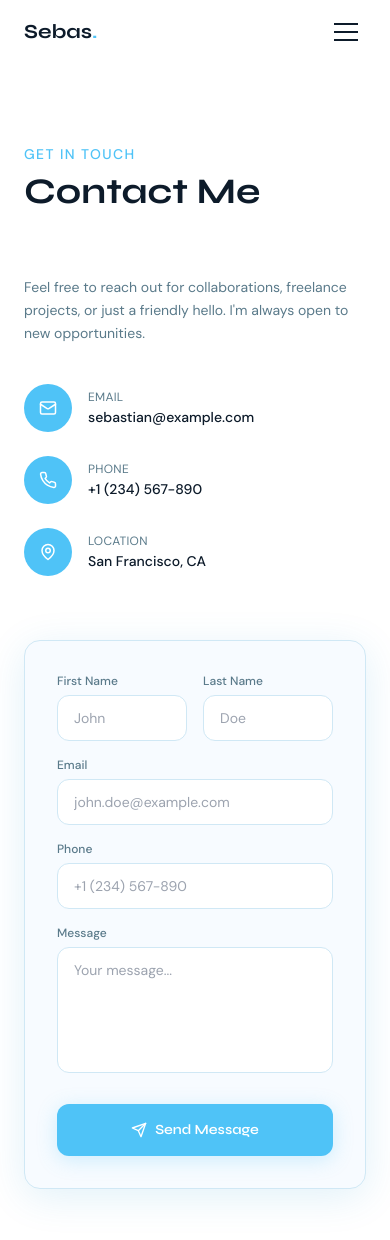
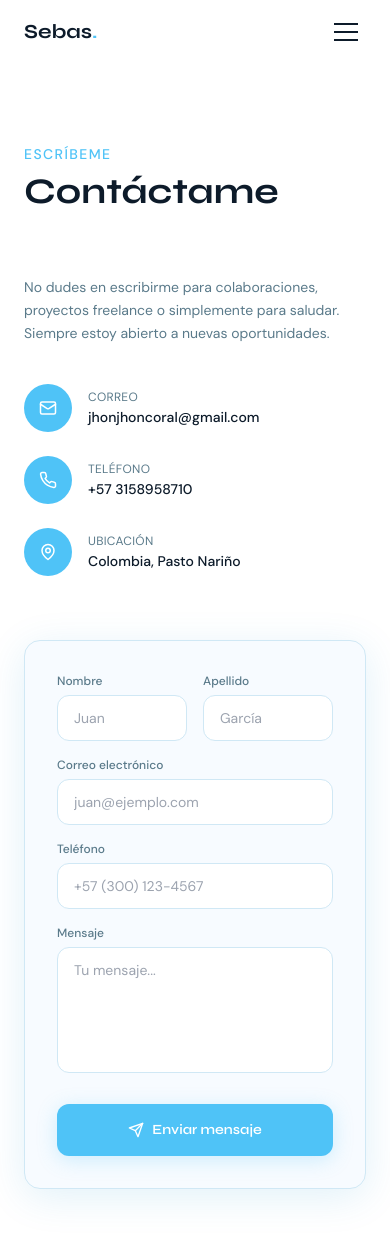
Before and after one commit to Fiurer7kp/Portafolio, a React (Vite) app: page /contact in a window 390 px wide. Shown: the top 1240 px of the page. Built offline with nearby package versions, Linux system fonts and the light colour scheme.

Commit message:
actualizando datos de contacto

```diff
--- a/package.json
+++ b/package.json
@@ -5,7 +5,7 @@
   "type": "module",
   "scripts": {
     "dev": "vite",
-    "build": "vite build",
+    "build": "tsc && vite build",
     "preview": "vite preview"
   },
   "dependencies": {
--- a/src/app/components/Layout.tsx
+++ b/src/app/components/Layout.tsx
@@ -6,11 +6,11 @@ interface LayoutProps {
 }
 
 const navLinks = [
-  { label: 'Home', path: '/' },
-  { label: 'Services', path: '/services' },
-  { label: 'Resume', path: '/resume' },
-  { label: 'Work', path: '/work' },
-  { label: 'Contact', path: '/contact' },
+  { label: 'Inicio', path: '/' },
+  { label: 'Servicios', path: '/services' },
+  { label: 'Currículum', path: '/resume' },
+  { label: 'Proyectos', path: '/work' },
+  { label: 'Contacto', path: '/contact' },
 ]
 
 export default function Layout({ children }: LayoutProps) {
@@ -73,7 +73,7 @@ export default function Layout({ children }: LayoutProps) {
             })}
           </div>
 
-          {/* Hire me btn */}
+          {/* Contrátame btn */}
           <div className="hidden md:block">
             <Link
               to="/contact"
@@ -85,7 +85,7 @@ export default function Layout({ children }: LayoutProps) {
                 boxShadow: '0 4px 20px var(--accent-glow)',
               }}
             >
-              Hire me
+              Contrátame
             </Link>
           </div>
 
@@ -93,7 +93,7 @@ export default function Layout({ children }: LayoutProps) {
           <button
             className="md:hidden flex flex-col gap-1.5 p-2"
             onClick={() => setMenuOpen(!menuOpen)}
-            aria-label="Toggle menu"
+            aria-label="Abrir menú"
           >
             <span className="block w-6 h-0.5 transition-all duration-300" style={{ background: 'var(--text)', transform: menuOpen ? 'rotate(45deg) translateY(8px)' : '' }} />
             <span className="block w-6 h-0.5 transition-all duration-300" style={{ background: 'var(--text)', opacity: menuOpen ? 0 : 1 }} />
@@ -122,7 +122,7 @@ export default function Layout({ children }: LayoutProps) {
               className="px-6 py-2.5 rounded-full text-sm font-semibold text-center mt-2"
               style={{ background: 'var(--accent)', color: '#fff' }}
             >
-              Hire me
+              Contrátame
             </Link>
           </div>
         )}
--- a/src/app/pages/Contact.tsx
+++ b/src/app/pages/Contact.tsx
@@ -2,24 +2,9 @@ import { useState, useEffect } from 'react'
 import { Mail, Phone, MapPin, Send } from 'lucide-react'
 
 const contactInfo = [
-  {
-    icon: Mail,
-    label: 'Email',
-    value: 'sebastian@example.com',
-    href: 'mailto:sebastian@example.com',
-  },
-  {
-    icon: Phone,
-    label: 'Phone',
-    value: '+1 (234) 567-890',
-    href: 'tel:+12345678890',
-  },
-  {
-    icon: MapPin,
-    label: 'Location',
-    value: 'San Francisco, CA',
-    href: '#',
-  },
+  { icon: Mail, label: 'Correo', value: 'jhonjhoncoral@gmail.com', href: 'mailto:jhonjhoncoral@gmail.com' },
+  { icon: Phone, label: 'Teléfono', value: '+57 3158958710', href: 'tel:+573158958710' },
+  { icon: MapPin, label: 'Ubicación', value: 'Colombia, Pasto Nariño', href: '#' },
 ]
 
 export default function Contact() {
@@ -48,179 +33,103 @@ export default function Contact() {
       className="min-h-screen max-w-6xl mx-auto px-6 py-20"
       style={{ opacity: visible ? 1 : 0, transition: 'opacity 0.6s ease' }}
     >
-      {/* Header */}
       <div className="mb-16">
-        <p
-          className="text-sm tracking-widest uppercase mb-2 font-medium"
-          style={{ color: 'var(--accent)', fontFamily: 'DM Sans, sans-serif' }}
-        >
-          Get in touch
+        <p className="text-sm tracking-widest uppercase mb-2 font-medium"
+          style={{ color: 'var(--accent)', fontFamily: 'DM Sans, sans-serif' }}>
+          Escríbeme
         </p>
-        <h2
-          className="text-4xl md:text-5xl font-bold"
-          style={{ fontFamily: 'Syne, sans-serif', color: 'var(--text)' }}
-        >
-          Contact Me
+        <h2 className="text-4xl md:text-5xl font-bold"
+          style={{ fontFamily: 'Syne, sans-serif', color: 'var(--text)' }}>
+          Contáctame
         </h2>
       </div>
 
       <div className="grid md:grid-cols-2 gap-16 items-start">
-        {/* Left — contact info */}
+        {/* Info de contacto */}
         <div>
-          <p
-            className="text-sm leading-relaxed mb-10"
-            style={{ color: 'var(--text-muted)', fontFamily: 'DM Sans, sans-serif', maxWidth: '380px' }}
-          >
-            Feel free to reach out for collaborations, freelance projects, or just a friendly hello. I'm always open to new opportunities.
+          <p className="text-sm leading-relaxed mb-10"
+            style={{ color: 'var(--text-muted)', fontFamily: 'DM Sans, sans-serif', maxWidth: '380px' }}>
+            No dudes en escribirme para colaboraciones, proyectos freelance o simplemente para saludar. Siempre estoy abierto a nuevas oportunidades.
           </p>
-
           <div className="flex flex-col gap-6">
             {contactInfo.map(({ icon: Icon, label, value, href }) => (
-              <a
-                key={label}
-                href={href}
-                className="flex items-center gap-4 group"
-              >
-                <div
-                  className="w-12 h-12 rounded-full flex items-center justify-center flex-shrink-0 transition-all duration-300 group-hover:scale-110"
-                  style={{ background: 'var(--accent)', color: '#fff' }}
-                >
+              <a key={label} href={href} className="flex items-center gap-4 group">
+                <div className="w-12 h-12 rounded-full flex items-center justify-center flex-shrink-0 transition-all duration-300 group-hover:scale-110"
+                  style={{ background: 'var(--accent)', color: '#fff' }}>
                   <Icon size={18} />
                 </div>
                 <div>
-                  <p
-                    className="text-xs uppercase tracking-wide mb-0.5"
-                    style={{ color: 'var(--text-muted)', fontFamily: 'DM Sans, sans-serif' }}
-                  >
-                    {label}
-                  </p>
-                  <p
-                    className="text-sm font-medium"
-                    style={{ color: 'var(--text)', fontFamily: 'DM Sans, sans-serif' }}
-                  >
-                    {value}
-                  </p>
+                  <p className="text-xs uppercase tracking-wide mb-0.5"
+                    style={{ color: 'var(--text-muted)', fontFamily: 'DM Sans, sans-serif' }}>{label}</p>
+                  <p className="text-sm font-medium"
+                    style={{ color: 'var(--text)', fontFamily: 'DM Sans, sans-serif' }}>{value}</p>
                 </div>
               </a>
             ))}
           </div>
         </div>
 
-        {/* Right — form */}
-        <div
-          className="p-8 rounded-2xl"
-          style={{
-            background: 'var(--bg-card)',
-            border: '1px solid var(--border)',
-            boxShadow: '0 8px 40px var(--shadow)',
-          }}
-        >
+        {/* Formulario */}
+        <div className="p-8 rounded-2xl"
+          style={{ background: 'var(--bg-card)', border: '1px solid var(--border)', boxShadow: '0 8px 40px var(--shadow)' }}>
           <div className="grid grid-cols-2 gap-4 mb-4">
-            <div>
-              <label className="block text-xs font-medium mb-1.5" style={{ color: 'var(--text-muted)', fontFamily: 'DM Sans, sans-serif' }}>
-                First Name
-              </label>
-              <input
-                type="text"
-                name="name"
-                value={form.name}
-                onChange={handleChange}
-                placeholder="John"
-                className="w-full px-4 py-3 rounded-xl text-sm outline-none transition-all duration-200"
-                style={{
-                  background: 'var(--bg)',
-                  border: '1.5px solid var(--border)',
-                  color: 'var(--text)',
-                  fontFamily: 'DM Sans, sans-serif',
-                }}
-                onFocus={(e) => (e.target.style.borderColor = 'var(--accent)')}
-                onBlur={(e) => (e.target.style.borderColor = 'var(--border)')}
-              />
-            </div>
-            <div>
-              <label className="block text-xs font-medium mb-1.5" style={{ color: 'var(--text-muted)', fontFamily: 'DM Sans, sans-serif' }}>
-                Last Name
-              </label>
-              <input
-                type="text"
-                name="lastName"
-                value={form.lastName}
-                onChange={handleChange}
-                placeholder="Doe"
-                className="w-full px-4 py-3 rounded-xl text-sm outline-none transition-all duration-200"
-                style={{
-                  background: 'var(--bg)',
-                  border: '1.5px solid var(--border)',
-                  color: 'var(--text)',
-                  fontFamily: 'DM Sans, sans-serif',
-                }}
-                onFocus={(e) => (e.target.style.borderColor = 'var(--accent)')}
-                onBlur={(e) => (e.target.style.borderColor = 'var(--border)')}
-              />
-            </div>
+            {[
+              { name: 'name', label: 'Nombre', placeholder: 'Juan' },
+              { name: 'lastName', label: 'Apellido', placeholder: 'García' },
+            ].map((field) => (
+              <div key={field.name}>
+                <label className="block text-xs font-medium mb-1.5"
+                  style={{ color: 'var(--text-muted)', fontFamily: 'DM Sans, sans-serif' }}>
+                  {field.label}
+                </label>
+                <input type="text" name={field.name}
+                  value={form[field.name as keyof typeof form]}
+                  onChange={handleChange} placeholder={field.placeholder}
+                  className="w-full px-4 py-3 rounded-xl text-sm outline-none transition-all duration-200"
+                  style={{ background: 'var(--bg)', border: '1.5px solid var(--border)', color: 'var(--text)', fontFamily: 'DM Sans, sans-serif' }}
+                  onFocus={(e) => (e.target.style.borderColor = 'var(--accent)')}
+                  onBlur={(e) => (e.target.style.borderColor = 'var(--border)')} />
+              </div>
+            ))}
           </div>
 
           {[
-            { name: 'email', label: 'Email', placeholder: 'john.doe@example.com', type: 'email' },
-            { name: 'phone', label: 'Phone', placeholder: '+1 (234) 567-890', type: 'tel' },
+            { name: 'email', label: 'Correo electrónico', placeholder: 'juan@ejemplo.com', type: 'email' },
+            { name: 'phone', label: 'Teléfono', placeholder: '+57 (300) 123-4567', type: 'tel' },
           ].map((field) => (
             <div key={field.name} className="mb-4">
-              <label className="block text-xs font-medium mb-1.5" style={{ color: 'var(--text-muted)', fontFamily: 'DM Sans, sans-serif' }}>
+              <label className="block text-xs font-medium mb-1.5"
+                style={{ color: 'var(--text-muted)', fontFamily: 'DM Sans, sans-serif' }}>
                 {field.label}
               </label>
-              <input
-                type={field.type}
-                name={field.name}
+              <input type={field.type} name={field.name}
                 value={form[field.name as keyof typeof form]}
-                onChange={handleChange}
-                placeholder={field.placeholder}
+                onChange={handleChange} placeholder={field.placeholder}
                 className="w-full px-4 py-3 rounded-xl text-sm outline-none transition-all duration-200"
-                style={{
-                  background: 'var(--bg)',
-                  border: '1.5px solid var(--border)',
-                  color: 'var(--text)',
-                  fontFamily: 'DM Sans, sans-serif',
-                }}
+                style={{ background: 'var(--bg)', border: '1.5px solid var(--border)', color: 'var(--text)', fontFamily: 'DM Sans, sans-serif' }}
                 onFocus={(e) => (e.target.style.borderColor = 'var(--accent)')}
-                onBlur={(e) => (e.target.style.borderColor = 'var(--border)')}
-              />
+                onBlur={(e) => (e.target.style.borderColor = 'var(--border)')} />
             </div>
           ))}
 
           <div className="mb-6">
-            <label className="block text-xs font-medium mb-1.5" style={{ color: 'var(--text-muted)', fontFamily: 'DM Sans, sans-serif' }}>
-              Message
+            <label className="block text-xs font-medium mb-1.5"
+              style={{ color: 'var(--text-muted)', fontFamily: 'DM Sans, sans-serif' }}>
+              Mensaje
             </label>
-            <textarea
-              name="message"
-              value={form.message}
-              onChange={handleChange}
-              placeholder="Your message..."
-              rows={5}
+            <textarea name="message" value={form.message} onChange={handleChange}
+              placeholder="Tu mensaje..." rows={5}
               className="w-full px-4 py-3 rounded-xl text-sm outline-none transition-all duration-200 resize-none"
-              style={{
-                background: 'var(--bg)',
-                border: '1.5px solid var(--border)',
-                color: 'var(--text)',
-                fontFamily: 'DM Sans, sans-serif',
-              }}
+              style={{ background: 'var(--bg)', border: '1.5px solid var(--border)', color: 'var(--text)', fontFamily: 'DM Sans, sans-serif' }}
               onFocus={(e) => (e.target.style.borderColor = 'var(--accent)')}
-              onBlur={(e) => (e.target.style.borderColor = 'var(--border)')}
-            />
+              onBlur={(e) => (e.target.style.borderColor = 'var(--border)')} />
           </div>
 
-          <button
-            onClick={handleSubmit}
-            className="w-full py-4 rounded-xl font-semibold text-sm flex items-center justify-center gap-2 transition-all duration-300 hover:scale-[1.02] hover:shadow-lg"
-            style={{
-              background: sent ? '#22c55e' : 'var(--accent)',
-              color: '#fff',
-              fontFamily: 'Syne, sans-serif',
-              boxShadow: '0 4px 20px var(--accent-glow)',
-            }}
-          >
+          <button onClick={handleSubmit}
+            className="w-full py-4 rounded-xl font-semibold text-sm flex items-center justify-center gap-2 transition-all duration-300 hover:scale-[1.02]"
+            style={{ background: sent ? '#22c55e' : 'var(--accent)', color: '#fff', fontFamily: 'Syne, sans-serif', boxShadow: '0 4px 20px var(--accent-glow)' }}>
             <Send size={16} />
-            {sent ? 'Message Sent!' : 'Send Message'}
+            {sent ? '¡Mensaje enviado!' : 'Enviar mensaje'}
           </button>
         </div>
       </div>
--- a/src/app/pages/Resume.tsx
+++ b/src/app/pages/Resume.tsx
@@ -3,41 +3,21 @@ import { useState, useEffect } from 'react'
 type Tab = 'experience' | 'education' | 'skills' | 'about'
 
 const tabs: { id: Tab; label: string }[] = [
-  { id: 'experience', label: 'Experience' },
-  { id: 'education', label: 'Education' },
-  { id: 'skills', label: 'Skills' },
-  { id: 'about', label: 'About me' },
+  { id: 'experience', label: 'Experiencia' },
+  { id: 'education', label: 'Educación' },
+  { id: 'skills', label: 'Habilidades' },
+  { id: 'about', label: 'Sobre mí' },
 ]
 
 const experience = [
-  {
-    period: '2022 - Present',
-    title: 'Full Stack Developer',
-    company: 'Tech Solutions Inc.',
-  },
-  {
-    period: '2020 - 2021',
-    title: 'Freelance Web Developer',
-    company: 'E-commerce Startup',
-  },
-  {
-    period: 'Summer 2021',
-    title: 'Front-End Developer Intern',
-    company: 'Web Design Studio',
-  },
+  { period: '2022 - Presente', title: 'Desarrollador Full Stack', company: 'Tech Solutions Inc.' },
+  { period: '2020 - 2021', title: 'Desarrollador Web Freelance', company: 'Startup de E-commerce' },
+  { period: 'Verano 2021', title: 'Pasante Front-End', company: 'Estudio de Diseño Web' },
 ]
 
 const education = [
-  {
-    period: '2021 - Present',
-    title: 'Software Engineering',
-    company: 'Universidad Nacional',
-  },
-  {
-    period: '2019 - 2021',
-    title: 'Technical Bachiller',
-    company: 'Colegio Técnico',
-  },
+  { period: '2021 - Presente', title: 'Ingeniería de Software', company: 'Universidad Nacional' },
+  { period: '2019 - 2021', title: 'Bachillerato Técnico', company: 'Colegio Técnico' },
 ]
 
 const skills = [
@@ -45,9 +25,16 @@ const skills = [
   { name: 'TypeScript', level: 75 },
   { name: 'Tailwind CSS', level: 90 },
   { name: 'Node.js', level: 70 },
-  { name: 'UI/UX Design', level: 65 },
+  { name: 'Diseño UI/UX', level: 65 },
   { name: 'Git / GitHub', level: 80 },
 ]
+
+const tabTitles: Record<Tab, string> = {
+  experience: 'Mi experiencia',
+  education: 'Mi educación',
+  skills: 'Mis habilidades',
+  about: 'Sobre mí',
+}
 
 export default function Resume() {
   const [activeTab, setActiveTab] = useState<Tab>('experience')
@@ -66,78 +53,56 @@ export default function Resume() {
       style={{ opacity: visible ? 1 : 0, transition: 'opacity 0.6s ease' }}
     >
       <div className="grid md:grid-cols-3 gap-12">
-        {/* Left column */}
+        {/* Columna izquierda */}
         <div>
-          <h2
-            className="text-3xl md:text-4xl font-bold mb-4"
-            style={{ fontFamily: 'Syne, sans-serif', color: 'var(--text)' }}
-          >
-            Why hire me?
+          <h2 className="text-3xl md:text-4xl font-bold mb-4"
+            style={{ fontFamily: 'Syne, sans-serif', color: 'var(--text)' }}>
+            ¿Por qué contratarme?
           </h2>
-          <p className="text-sm leading-relaxed mb-8" style={{ color: 'var(--text-muted)', fontFamily: 'DM Sans, sans-serif' }}>
-            I bring enthusiasm, a solid foundation in modern web technologies, and a genuine passion for building great digital experiences.
+          <p className="text-sm leading-relaxed mb-8"
+            style={{ color: 'var(--text-muted)', fontFamily: 'DM Sans, sans-serif' }}>
+            Aporto entusiasmo, una base sólida en tecnologías web modernas y una verdadera pasión por construir grandes experiencias digitales.
           </p>
-
-          {/* Tabs */}
           <div className="flex flex-col gap-3">
             {tabs.map((tab) => (
-              <button
-                key={tab.id}
-                onClick={() => setActiveTab(tab.id)}
+              <button key={tab.id} onClick={() => setActiveTab(tab.id)}
                 className="px-5 py-3.5 rounded-xl text-sm font-semibold text-left transition-all duration-200"
                 style={{
                   fontFamily: 'DM Sans, sans-serif',
                   background: activeTab === tab.id ? 'var(--accent)' : 'var(--bg-card)',
                   color: activeTab === tab.id ? '#fff' : 'var(--text)',
                   border: `1px solid ${activeTab === tab.id ? 'var(--accent)' : 'var(--border)'}`,
-                }}
-              >
+                }}>
                 {tab.label}
               </button>
             ))}
           </div>
         </div>
 
-        {/* Right column */}
+        {/* Columna derecha */}
         <div className="md:col-span-2">
-          <h3
-            className="text-3xl font-bold mb-2"
-            style={{ fontFamily: 'Syne, sans-serif', color: 'var(--text)' }}
-          >
-            {activeTab === 'experience' ? 'My experience' : activeTab === 'education' ? 'My education' : activeTab === 'skills' ? 'My skills' : 'About me'}
+          <h3 className="text-3xl font-bold mb-2"
+            style={{ fontFamily: 'Syne, sans-serif', color: 'var(--text)' }}>
+            {tabTitles[activeTab]}
           </h3>
           <p className="text-sm mb-8" style={{ color: 'var(--text-muted)', fontFamily: 'DM Sans, sans-serif' }}>
-            Here's a quick overview of my background and capabilities.
+            Un resumen rápido de mi trayectoria y capacidades.
           </p>
 
-          {/* Timeline for experience/education */}
           {(activeTab === 'experience' || activeTab === 'education') && (
             <div className="relative pl-6">
-              <div
-                className="absolute left-0 top-0 bottom-0 w-0.5"
-                style={{ background: 'var(--border)' }}
-              />
+              <div className="absolute left-0 top-0 bottom-0 w-0.5" style={{ background: 'var(--border)' }} />
               <div className="flex flex-col gap-8">
                 {timelineData.map((item, i) => (
                   <div key={i} className="relative">
-                    <div
-                      className="absolute -left-[25px] w-4 h-4 rounded-full border-2"
-                      style={{
-                        background: 'var(--bg)',
-                        borderColor: 'var(--accent)',
-                        top: '6px',
-                      }}
-                    />
-                    <p
-                      className="text-xs font-semibold mb-1 tracking-wide"
-                      style={{ color: 'var(--accent)', fontFamily: 'DM Sans, sans-serif' }}
-                    >
+                    <div className="absolute -left-[25px] w-4 h-4 rounded-full border-2"
+                      style={{ background: 'var(--bg)', borderColor: 'var(--accent)', top: '6px' }} />
+                    <p className="text-xs font-semibold mb-1 tracking-wide"
+                      style={{ color: 'var(--accent)', fontFamily: 'DM Sans, sans-serif' }}>
                       {item.period}
                     </p>
-                    <h4
-                      className="text-lg font-bold mb-1"
-                      style={{ fontFamily: 'Syne, sans-serif', color: 'var(--text)' }}
-                    >
+                    <h4 className="text-lg font-bold mb-1"
+                      style={{ fontFamily: 'Syne, sans-serif', color: 'var(--text)' }}>
                       {item.title}
                     </h4>
                     <p className="text-sm" style={{ color: 'var(--text-muted)', fontFamily: 'DM Sans, sans-serif' }}>
@@ -149,48 +114,37 @@ export default function Resume() {
             </div>
           )}
 
-          {/* Skills bars */}
           {activeTab === 'skills' && (
             <div className="flex flex-col gap-6">
               {skills.map((skill) => (
                 <div key={skill.name}>
                   <div className="flex justify-between mb-2">
-                    <span className="text-sm font-medium" style={{ color: 'var(--text)', fontFamily: 'DM Sans, sans-serif' }}>
-                      {skill.name}
-                    </span>
-                    <span className="text-sm" style={{ color: 'var(--accent)', fontFamily: 'DM Sans, sans-serif' }}>
-                      {skill.level}%
-                    </span>
+                    <span className="text-sm font-medium" style={{ color: 'var(--text)', fontFamily: 'DM Sans, sans-serif' }}>{skill.name}</span>
+                    <span className="text-sm" style={{ color: 'var(--accent)', fontFamily: 'DM Sans, sans-serif' }}>{skill.level}%</span>
                   </div>
                   <div className="h-2 rounded-full" style={{ background: 'var(--border)' }}>
-                    <div
-                      className="h-2 rounded-full transition-all duration-700"
-                      style={{
-                        width: `${skill.level}%`,
-                        background: 'linear-gradient(90deg, var(--accent-dark), var(--accent))',
-                      }}
-                    />
+                    <div className="h-2 rounded-full transition-all duration-700"
+                      style={{ width: `${skill.level}%`, background: 'linear-gradient(90deg, var(--accent-dark), var(--accent))' }} />
                   </div>
                 </div>
               ))}
             </div>
           )}
 
-          {/* About */}
           {activeTab === 'about' && (
             <div className="space-y-4">
               <p style={{ color: 'var(--text-muted)', fontFamily: 'DM Sans, sans-serif', lineHeight: '1.8' }}>
-                I'm Sebastian Coral, a software engineering student passionate about turning ideas into beautiful, functional digital products. I love clean code, thoughtful design, and continuous learning.
+                Soy Sebastian Coral, estudiante de ingeniería de software apasionado por convertir ideas en productos digitales funcionales y bonitos. Me encanta el código limpio, el diseño reflexivo y el aprendizaje continuo.
               </p>
               <p style={{ color: 'var(--text-muted)', fontFamily: 'DM Sans, sans-serif', lineHeight: '1.8' }}>
-                When I'm not coding, I enjoy exploring new frameworks, contributing to open source, and learning about the intersection of technology and design.
+                Cuando no estoy programando, disfruto explorando nuevos frameworks, contribuyendo a proyectos open source y aprendiendo sobre la intersección entre tecnología y diseño.
               </p>
               <div className="grid grid-cols-2 gap-4 pt-4">
                 {[
-                  ['Name', 'Sebastian Coral'],
-                  ['Email', 'sebastian@example.com'],
-                  ['Location', 'San Francisco, CA'],
-                  ['Available', 'Freelance / Part-time'],
+                  ['Nombre', 'Sebastian Coral'],
+                  ['Correo', 'sebastian@example.com'],
+                  ['Ubicación', 'Colombia'],
+                  ['Disponibilidad', 'Freelance / Medio tiempo'],
                 ].map(([label, value]) => (
                   <div key={label}>
                     <p className="text-xs uppercase tracking-wide mb-1" style={{ color: 'var(--accent)', fontFamily: 'DM Sans, sans-serif' }}>{label}</p>
```
Also changed, not shown: src/app/pages/Home.tsx (+12 -35 lines), src/app/pages/Services.tsx (+21 -40 lines), src/app/pages/Work.tsx (+34 -93 lines).
